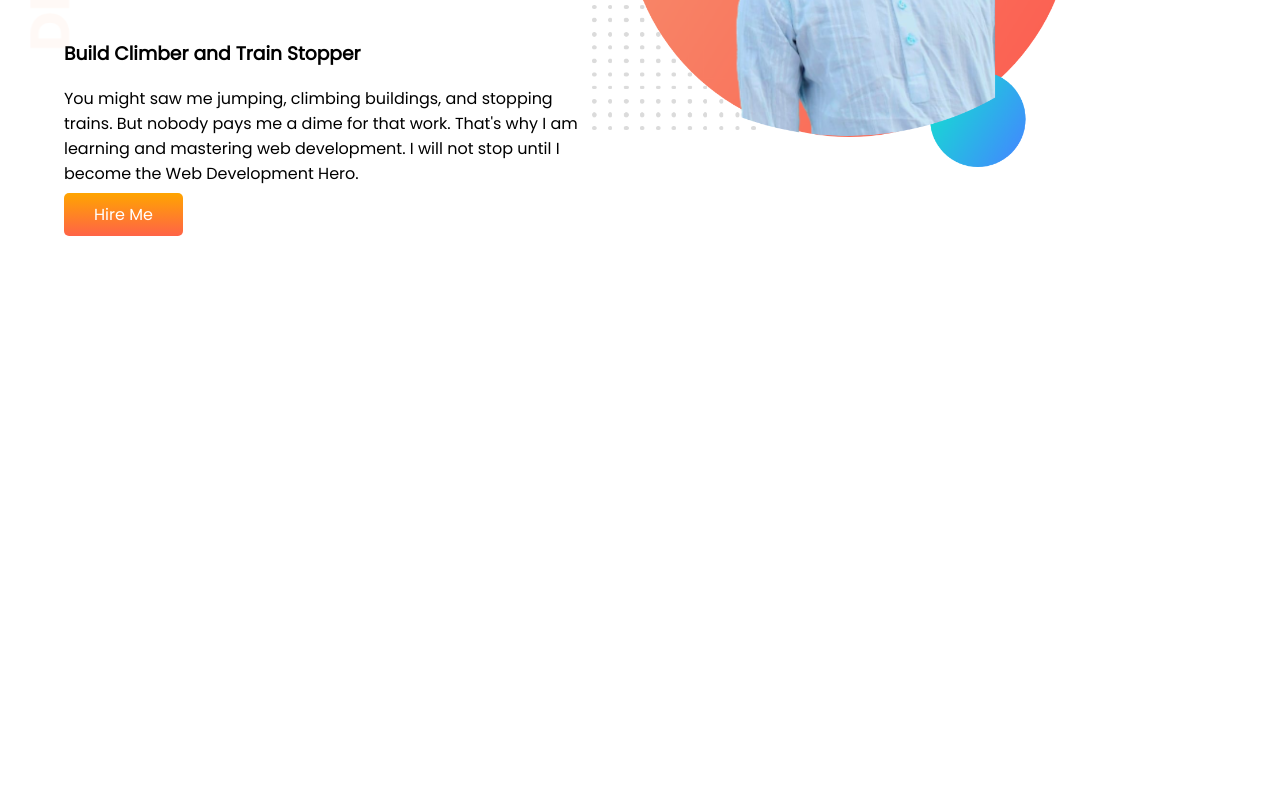
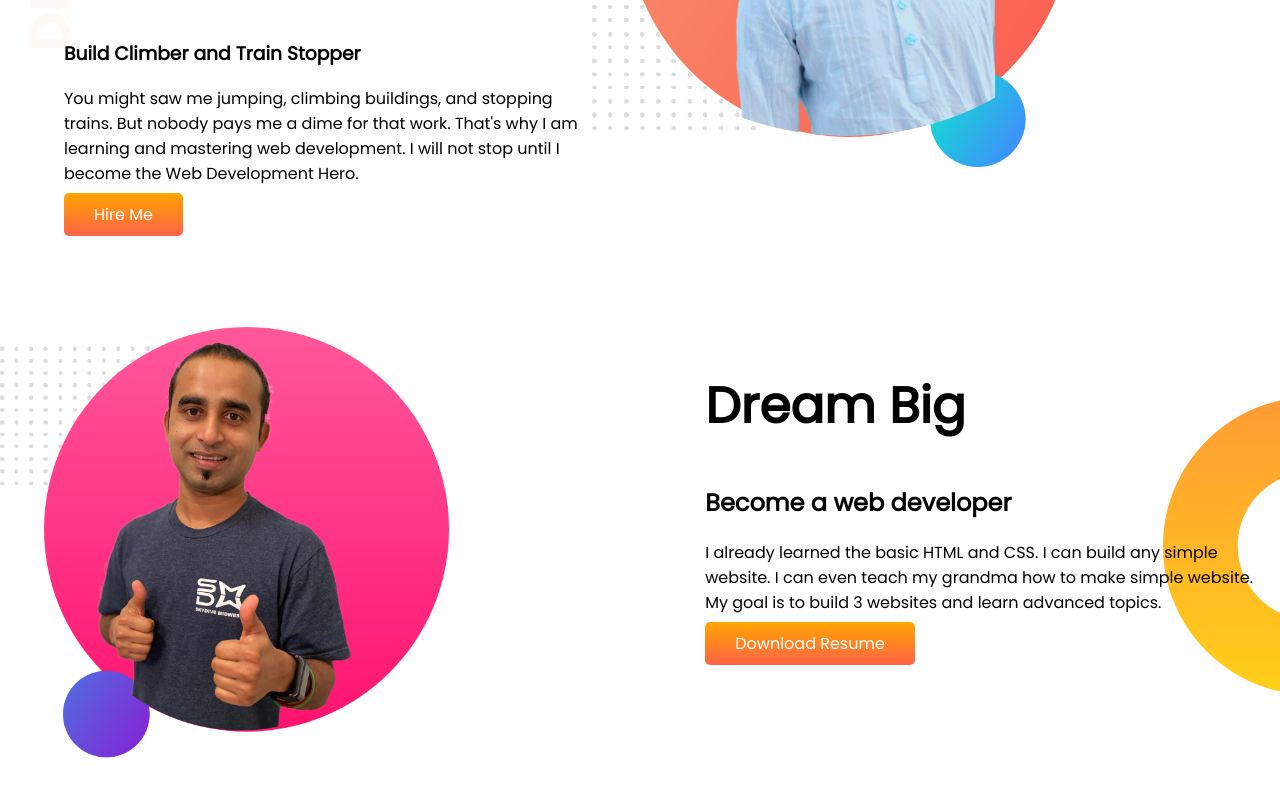
Before and after one commit to mrhrakib/first-webpage, a plain HTML site: page index.html in a window 1280 px wide. Shown: the part 336-1132 px from the top of the page. Before the commit the page ends 800 px from the top, so only its background shows below. Drawn offline with Linux system fonts and the light colour scheme.

Commit message:
down-banner

```diff
--- a/index.html
+++ b/index.html
@@ -25,5 +25,18 @@
             <img src="images/rakib.png" alt="">
         </div>
   </section>
+  <section class="down-banner">
+      <div class="two">
+          <img src="images/jhankar2.png" alt="">
+      </div>
+      <div class="one">
+          <h1>Dream Big</h1>
+          <h2>Become a web developer</h2>
+          <p>I already learned the basic HTML and CSS. I can build any simple website. I can even teach my grandma how to make simple website. My goal is to build 3 websites and learn advanced topics.</p>
+          <a class="click-button" target="_blank" href="">
+              Download Resume
+          </a>
+      </div>
+  </section>
 </body>
 </html>
--- a/style.css
+++ b/style.css
@@ -13,6 +13,7 @@ h1 {
 
 section {
     display: flex;
+    margin-bottom: 100px;
 }
 
 .one {
@@ -38,3 +39,9 @@ section {
     background-repeat: no-repeat;
 
 }
+
+.down-banner {
+    background-image: url(images/dream-bg.png);
+    background-repeat: no-repeat;
+    background-position: right;
+}
```
